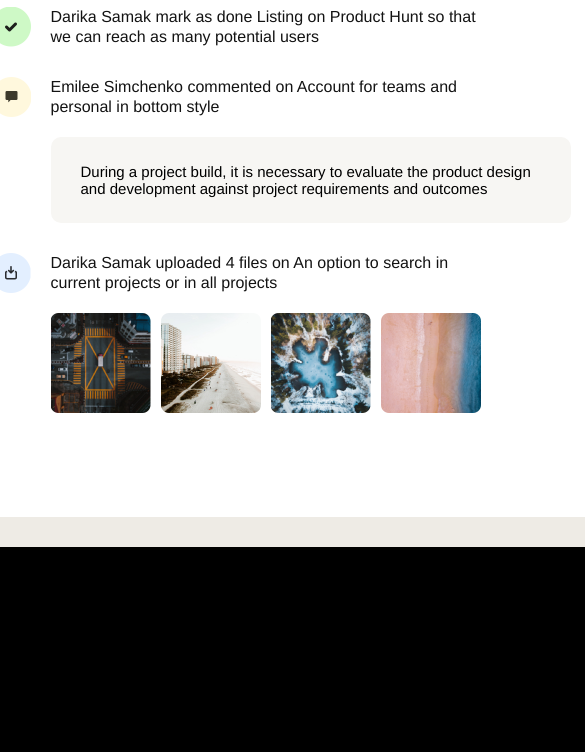
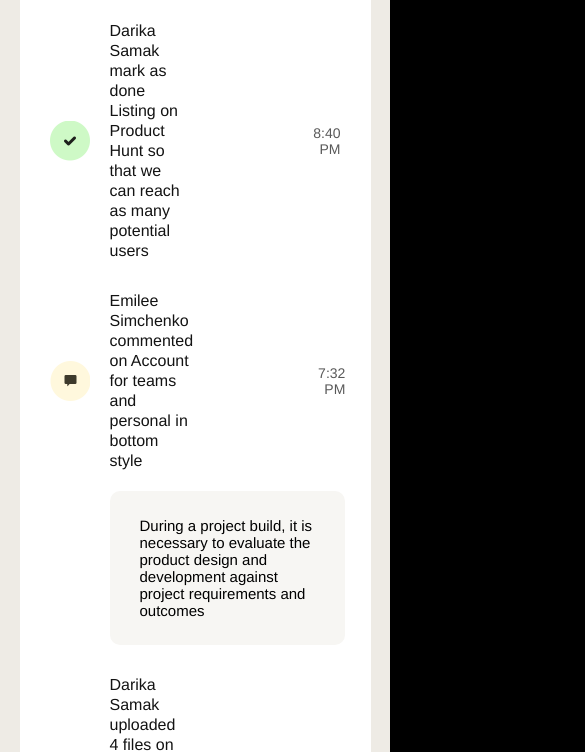
Before and after one commit to Antox-lab/Vue_test, a plain HTML site: page index.html in a window 390 px wide. Shown: the part 240-992 px from the top of the page, 585 px wide, since content can reach past the window. Before the commit the page ends 844 px from the top, so only its background shows below. Drawn offline with Linux system fonts and the light colour scheme.

Commit message:
Adds responsive

```diff
--- a/index.html
+++ b/index.html
@@ -29,7 +29,7 @@
             </div>
             <div class="toolInfo">
                 <div class="toolUserInfo">
-                    <h1 id="complitedCount">372</h1>
+                    <h1 id="complitedCount" class="pointerCursor">372</h1>
                     <h2 id="complitedStatus">Completed Tasks</h2>
                 </div>
                 <div class="toolUserInfo">
--- a/js/main.js
+++ b/js/main.js
@@ -39,26 +39,89 @@ const activeUser = {
     "notifications": 3
 };
 
+let complitedCount = document.getElementById('complitedCount');
+let openCount = document.getElementById('openCount');
+let notificationCount = document.getElementById('notificationCount');
 const linksList = document.querySelectorAll('.links');
 
 //Loads active user info
 document.getElementById('userPhoto').src = activeUser.photo;
 document.getElementById('userName').textContent = activeUser.name;
 document.getElementById('userStatus').textContent = activeUser.status;
-document.getElementById('complitedCount').textContent = activeUser.complited;
-document.getElementById('openCount').textContent = activeUser.open;
-document.getElementById('notificationCount').textContent = activeUser.notifications;
+complitedCount.textContent = activeUser.complited;
+openCount.textContent = activeUser.open;
+notificationCount.textContent = activeUser.notifications;
 
 //Events
 linksList.forEach(function (item) {
     item.addEventListener('click', setActileLink); //for links
 });
 
+complitedCount.addEventListener('click', setTasks); //for complited count click
+
 //Adds users icons
-setImages(usersList, 'usersIcon', document.getElementById('titleBanner'), false, true);
+setImages(usersList, ['usersIcon'], document.getElementById('titleBanner'), false, true, false);
 
-//Adds messages image
-setImages(messageImagesList, 'outpostImages', document.querySelector('.messageOutpostImages'), true, false);
+// ========================================================
+//                        Lesson 2
+// 1.
+// Checks open tasks.
+//      openCount        - declared on row 43
+function setTasks() {
+    Number(openCount.textContent) > 0 ?
+        isAboveZero() :
+        alert('Sorry, there are no open tasks!');
+}
+
+// Modifies tasks data
+//      openCount        - declared on row 43
+//      complitedCount   - declared on row 42
+function isAboveZero() {
+    if (confirm('Are you sure you want to change the number of tasks?')) {
+        Number(complitedCount.textContent++);
+        openCount.textContent -= 1;
+    }
+}
+
+// 2.
+// Adds messages image
+//      messageImagesList   - declared on row 15
+//      setImages()         - on row 99
+setImages(messageImagesList, ['outpostImages', 'pointerCursor'], document.querySelector('.messageOutpostImages'), true, false, true);
+
+// Adds images in content
+//      element          - array of images data
+//      className        - class of images
+//      parent           - parent for insert
+//      firstInsert      - true: insert in start, else - in end
+//      hint             - true: show hint of elemnt
+//      getIndex         - true: get index of element in array
+function setImages(element, className, parent, firstInsert, hint, getIndex) {
+    element.forEach(function (item, key) {
+        let addImage = document.createElement('img');
+        addImage.src = item.photo;
+        addImage.alt = item.name;
+        className.forEach(function (item) {
+            addImage.classList.add(item);
+        })
+        // For lesson 2.2
+        // Add click event for images
+        if (getIndex) {
+            addImage.addEventListener('click', function () {
+                notificationCount.textContent = key;
+            })
+        }
+        if (hint) {
+            addImage.title = item.name;
+        }
+        if (firstInsert) {
+            parent.appendChild(addImage);
+        } else {
+            parent.insertBefore(addImage, parent.firstElementChild);
+        }
+    });
+}
+//========================================================
 
 function setActileLink(event) {
     linksList.forEach(function (item) {
@@ -72,21 +135,3 @@ function setActileLink(event) {
 function setMenuContentVisible() {
     document.querySelector('.menuContent').classList.toggle('visibled')
 }
-
-//Adds images in content
-function setImages(element, className, parent, firstInsert, hint) {
-    element.forEach(function (item) {
-        let addImage = document.createElement('img');
-        addImage.src = item.photo;
-        addImage.alt = item.name;
-        addImage.classList.add(className);
-        if (hint) {
-            addImage.title = item.name;
-        }
-        if (firstInsert) {
-            parent.appendChild(addImage);
-        } else {
-            parent.insertBefore(addImage, parent.firstElementChild);
-        }
-    });
-}
--- a/sass/main.scss
+++ b/sass/main.scss
@@ -208,6 +208,10 @@ nav {
   padding-right: 1rem;
 }
 
+.pointerCursor {
+  cursor: pointer;
+}
+
 .searchBtn {
   cursor: pointer;
   width: 1.6rem;
@@ -368,3 +372,46 @@ nav {
 #userPhoto {
   @include WH(4.8rem, 4.8rem);
 }
+
+//Responsive
+
+@media screen and (max-width: 1200px) {
+  .headSection {
+    flex-direction: column;
+    align-items: center;
+  }
+  header {
+    height: 15rem;
+  }
+}
+
+@media screen and (max-width: 992px) {
+  main {
+    flex-direction: column-reverse;
+    align-items: center;
+    width: 100%;
+  }
+  .contentBar {
+    width: 100%;
+  }
+}
+
+@media screen and (max-width: 768px) {
+  .content {
+    width: 90%;
+  }
+  .messageOutpost {
+    width: 50%;
+  }
+  .outpostImages {
+    width: 20%;
+    height: 20%;
+  }
+}
+
+@media screen and (max-width: 576px) {
+  .content {
+    height: 100%;
+    padding-bottom: 0.5rem;
+  }
+}
```
Also changed, not shown: css/main.css.
